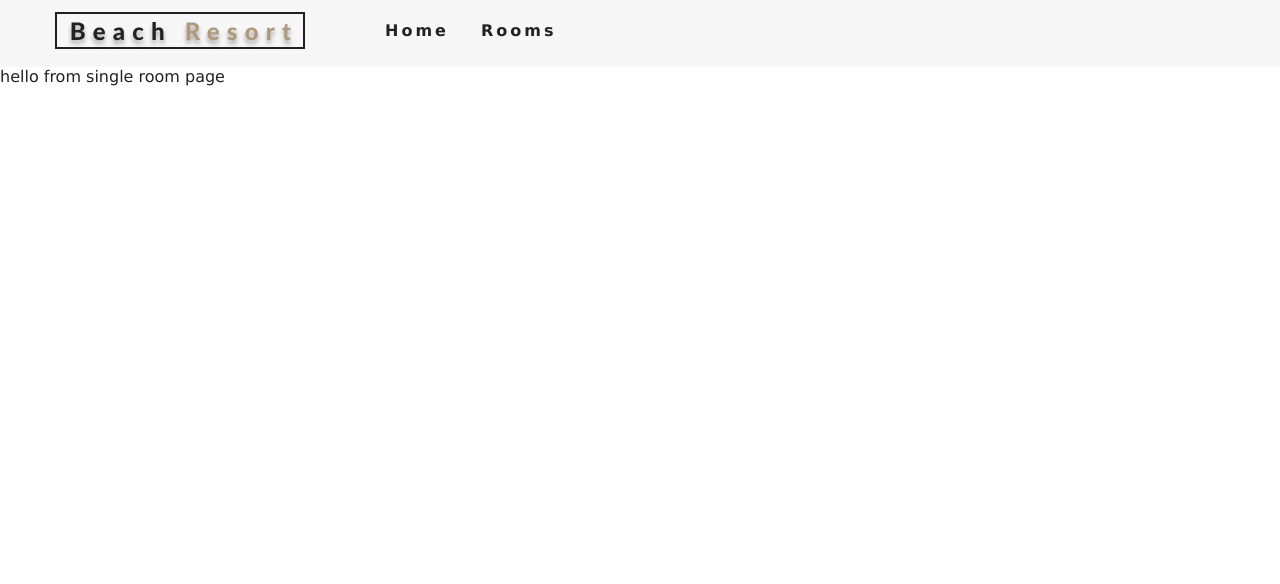
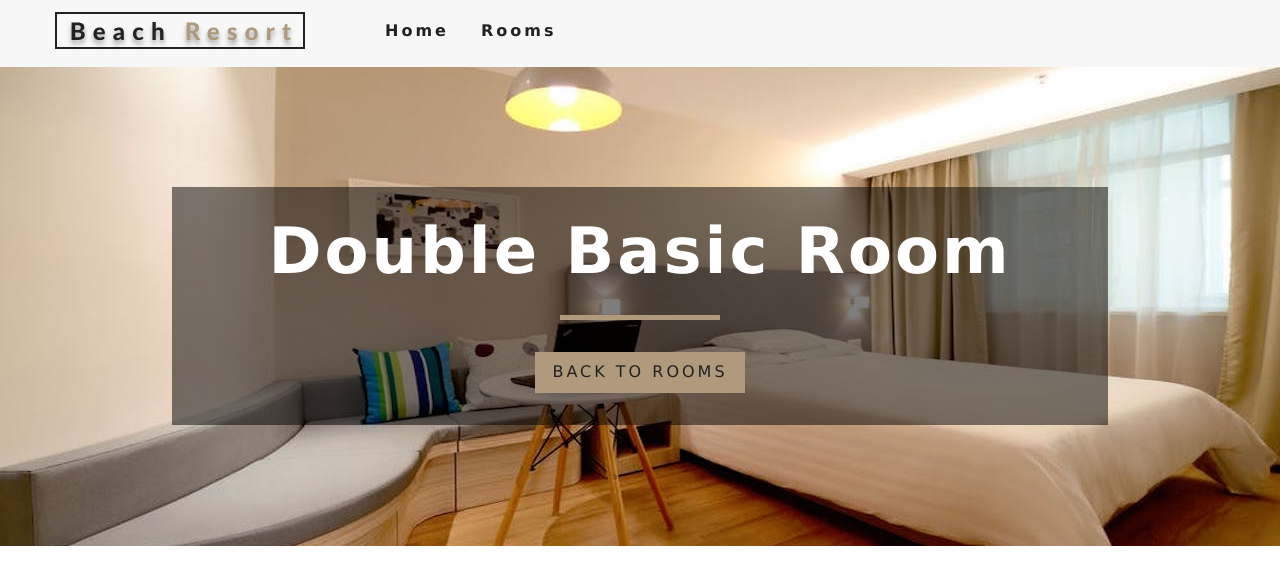
Before and after one commit to kolpakovin/four-seasons, a React (Create React App) app: page /rooms/double-basic in a window 1280 px wide. Shown: the top 584 px of the page. Built offline with nearby package versions, Linux system fonts and the light colour scheme.

Commit message:
added logic for single-room page

```diff
--- a/package.json
+++ b/package.json
@@ -10,7 +10,8 @@
     "react-dom": "^16.13.1",
     "react-icons": "^3.10.0",
     "react-router-dom": "^5.2.0",
-    "react-scripts": "3.4.1"
+    "react-scripts": "3.4.1",
+    "styled-components": "^5.1.1"
   },
   "scripts": {
     "start": "react-scripts start",
--- a/src/Context.js
+++ b/src/Context.js
@@ -33,9 +33,15 @@
         return tempItems;
     }
 
+    const getRoom = slug => {
+        let tempRooms = [...data.rooms];
+        const room = tempRooms.find(room => room.slug === slug);
+        return room;
+    }
+
 
     return (
-        <RoomContex.Provider value={{ ...data }}>
+        <RoomContex.Provider value={{ ...data, getRoom }}>
             {children}
         </RoomContex.Provider>
     )
--- a/src/pages/SingleRoom.js
+++ b/src/pages/SingleRoom.js
@@ -1,10 +1,34 @@
-import React from 'react';
+import React, { useState, useEffect, useContext } from 'react';
+import { Link } from 'react-router-dom';
 
-const SinglePage = () => {
+import defaultBcg from '../images/room-1.jpeg';
+import Hero from '../components/Hero';
+import Banner from '../components/Banner';
+import { RoomContex } from '../Context'
+
+const SinglePage = props => {
+    const [slug, setSlug] = useState(props.match.params.slug)
+    const [defaultBcgState, setDefaultBcgState] = useState(defaultBcg);
+    const contextValue = useContext(RoomContex);
+    const { getRoom } = contextValue;
+    const room = getRoom(slug);
+    if (!room) {
+        return <div className="error">
+            <h3>no such room could be found...</h3>
+            <Link to='/rooms' className="btn-primary">
+                back to rooms
+            </Link>
+        </div>
+    }
+    const { name, description, capacity, size, price, extras, breakfast, pets, images } = room;
     return (
-        <div>
-            hello from single room page
-        </div>
+        <Hero hero='roomsHero'>
+            <Banner title={`${name} room`}>
+                <Link to='/rooms' className='btn-primary'>
+                    back to rooms
+                </Link>
+            </Banner>
+        </Hero>
     )
 }
 
```
Also changed, not shown: 1 other file (tests, documents, lock files or other folders).
